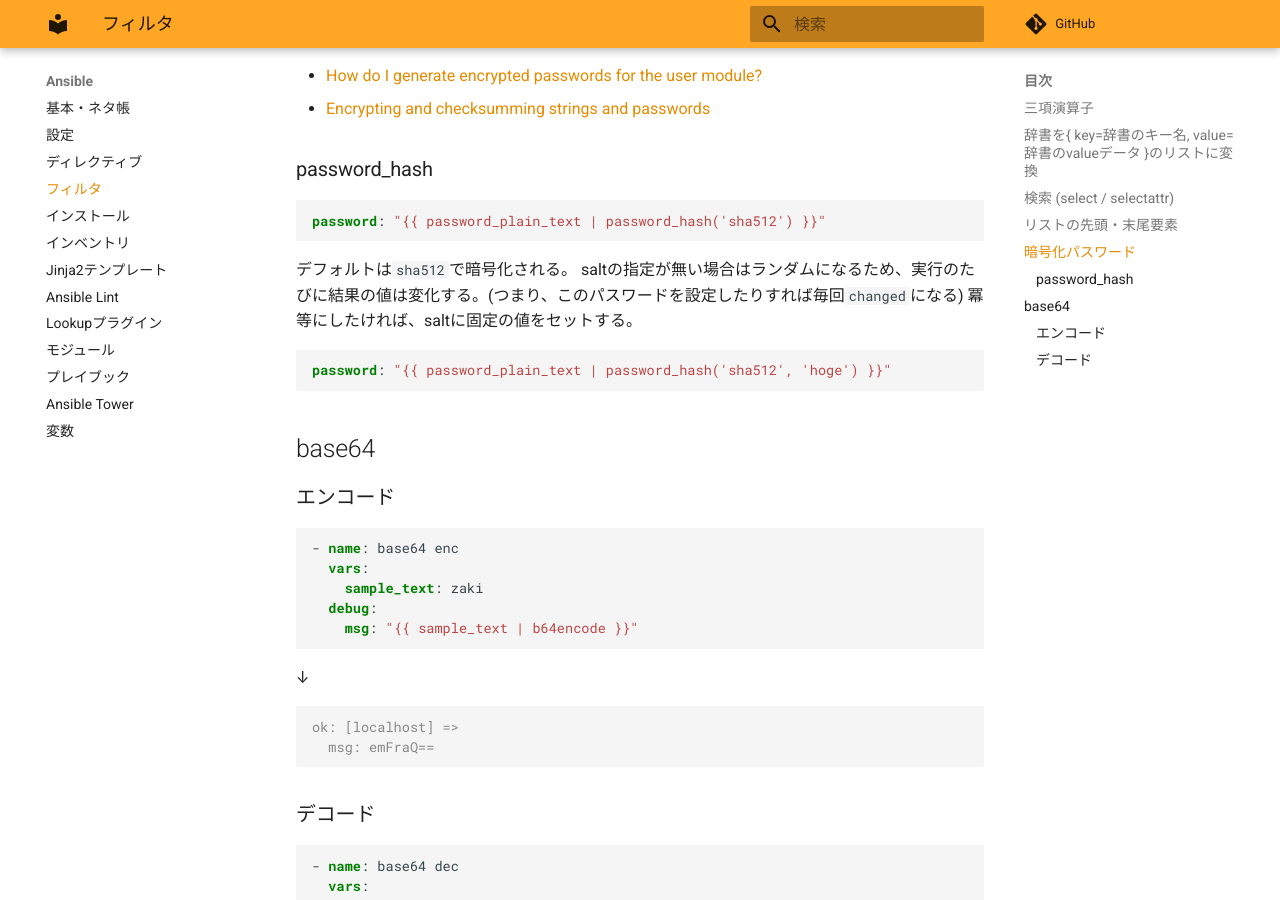
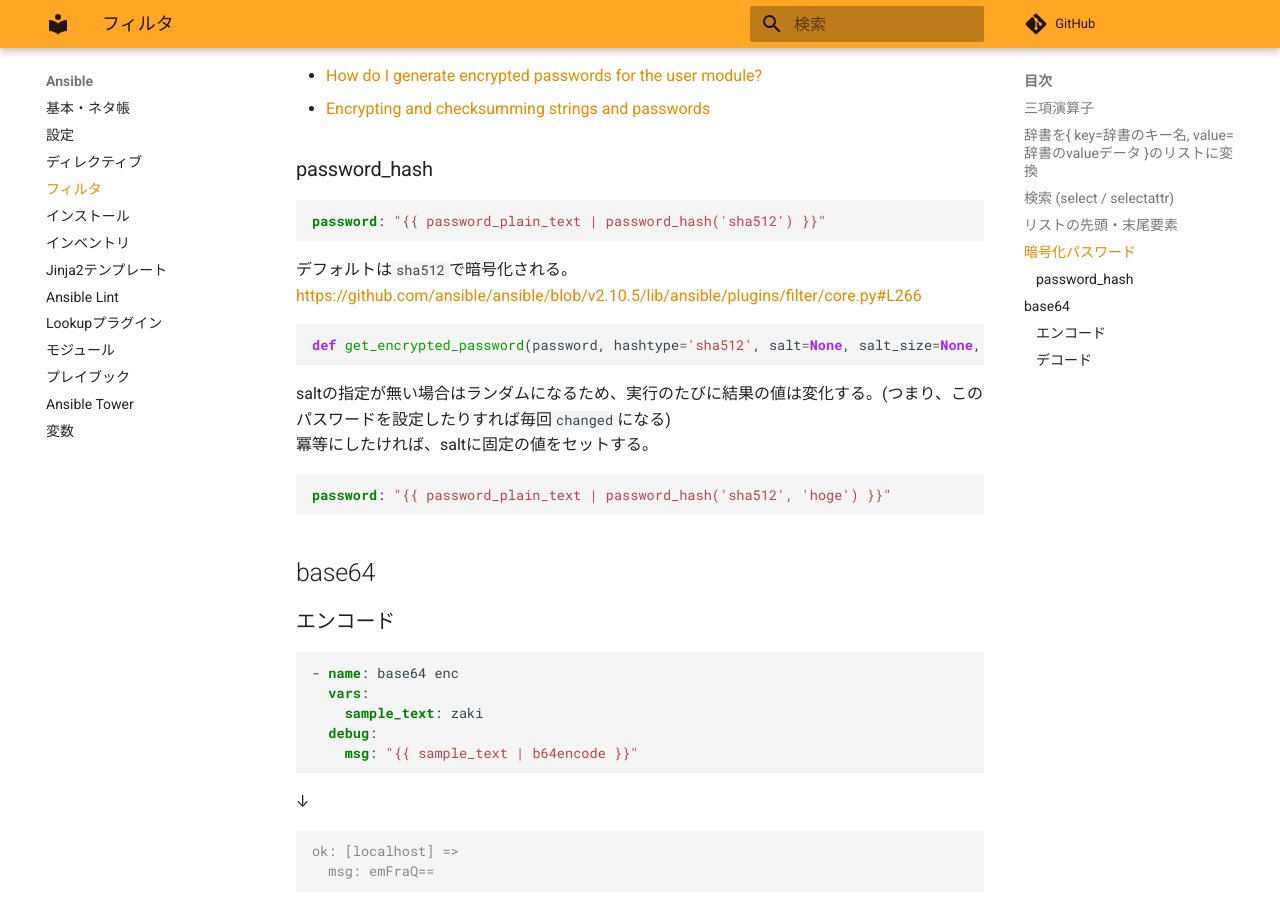
Before and after one commit to zaki-lknr/docs, an MkDocs documentation site: the page built from docs/Ansible/filter.md, in a window 1280 px wide and 900 px high, scrolled down 3522 px. Built offline with MkDocs 1.6.1 and Material for MkDocs 9.7.7, drawn with Linux system fonts in a browser that asks for light colours; comment, search, counter and statistics services are not loaded.

Commit message:
add: ansible/filter: password_hashのデフォルト引数

````diff
--- a/docs/Ansible/filter.md
+++ b/docs/Ansible/filter.md
@@ -167,6 +167,12 @@ password: "{{ password_plain_text | password_hash('sha512') }}"
 ```
 
 デフォルトは`sha512`で暗号化される。
+<https://github.com/ansible/ansible/blob/v2.10.5/lib/ansible/plugins/filter/core.py#L266>
+
+```python
+def get_encrypted_password(password, hashtype='sha512', salt=None, salt_size=None, rounds=None):
+```
+
 saltの指定が無い場合はランダムになるため、実行のたびに結果の値は変化する。(つまり、このパスワードを設定したりすれば毎回`changed`になる)
 冪等にしたければ、saltに固定の値をセットする。
 
````
